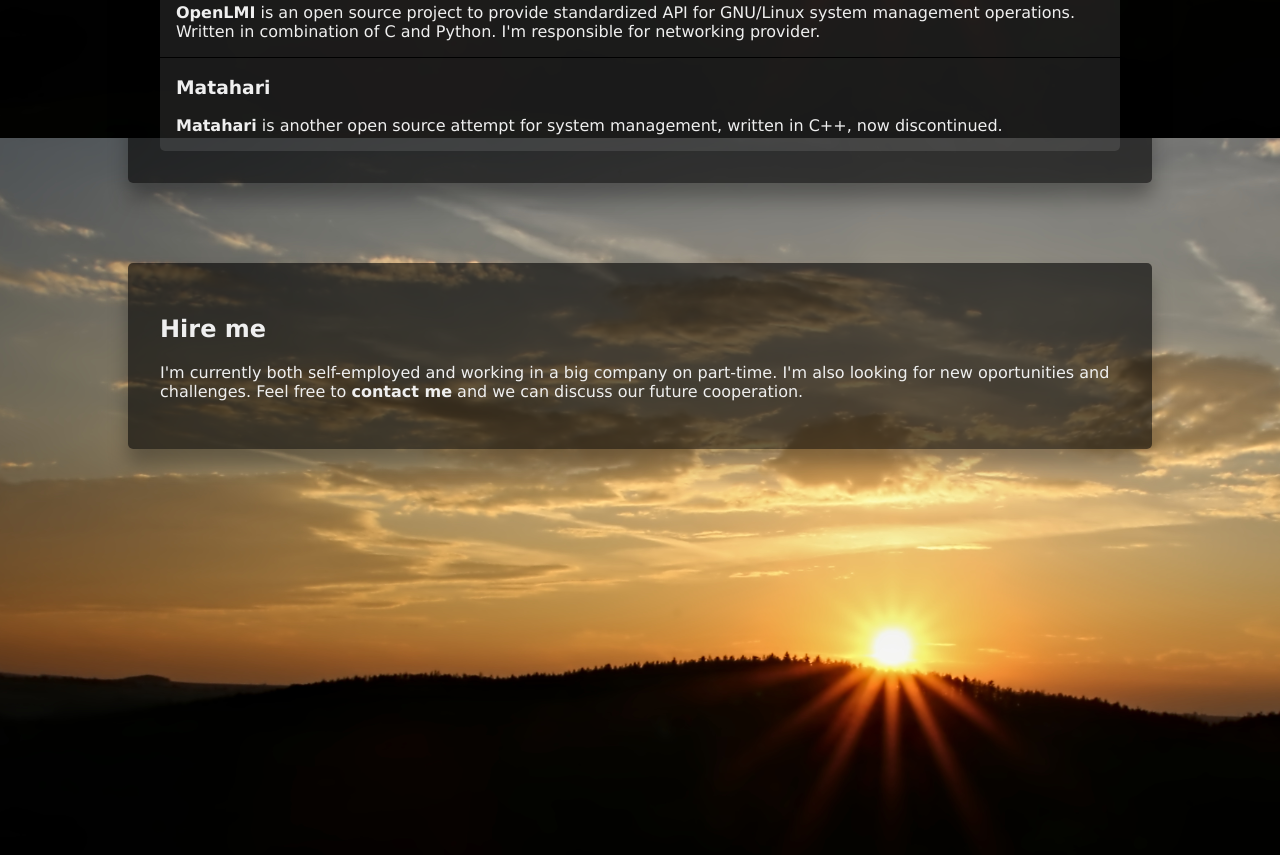
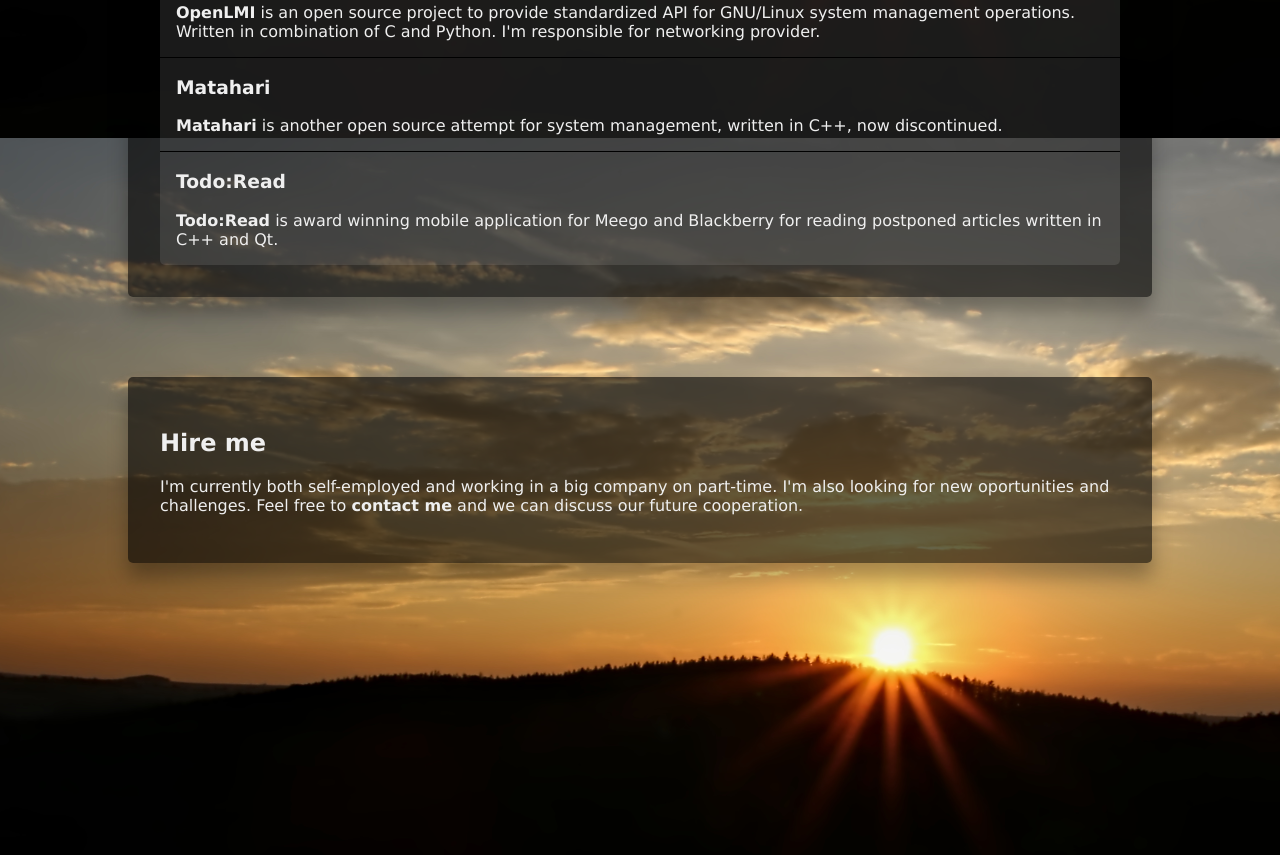
Before and after one commit to rnovacek/homepage, a plain HTML site: page index.html in a window 1280 px wide. Shown: the part 2262-3117 px from the top of the page. Drawn offline with Linux system fonts and the light colour scheme.

Commit message:
Add Todo:Read to Projects

```diff
--- a/index.html
+++ b/index.html
@@ -227,6 +227,14 @@
                                     </p>
                                 </div>
                             </div>
+                            <div class="listitem">
+                                <div>
+                                    <h3>Todo:Read</h3>
+                                    <p>
+                                        <strong>Todo:Read</strong> is award winning mobile application for Meego and Blackberry for reading postponed articles written in C++ and Qt.
+                                    </p>
+                                </div>
+                            </div>
                         </div>
                     </section>
                 </div>
```
